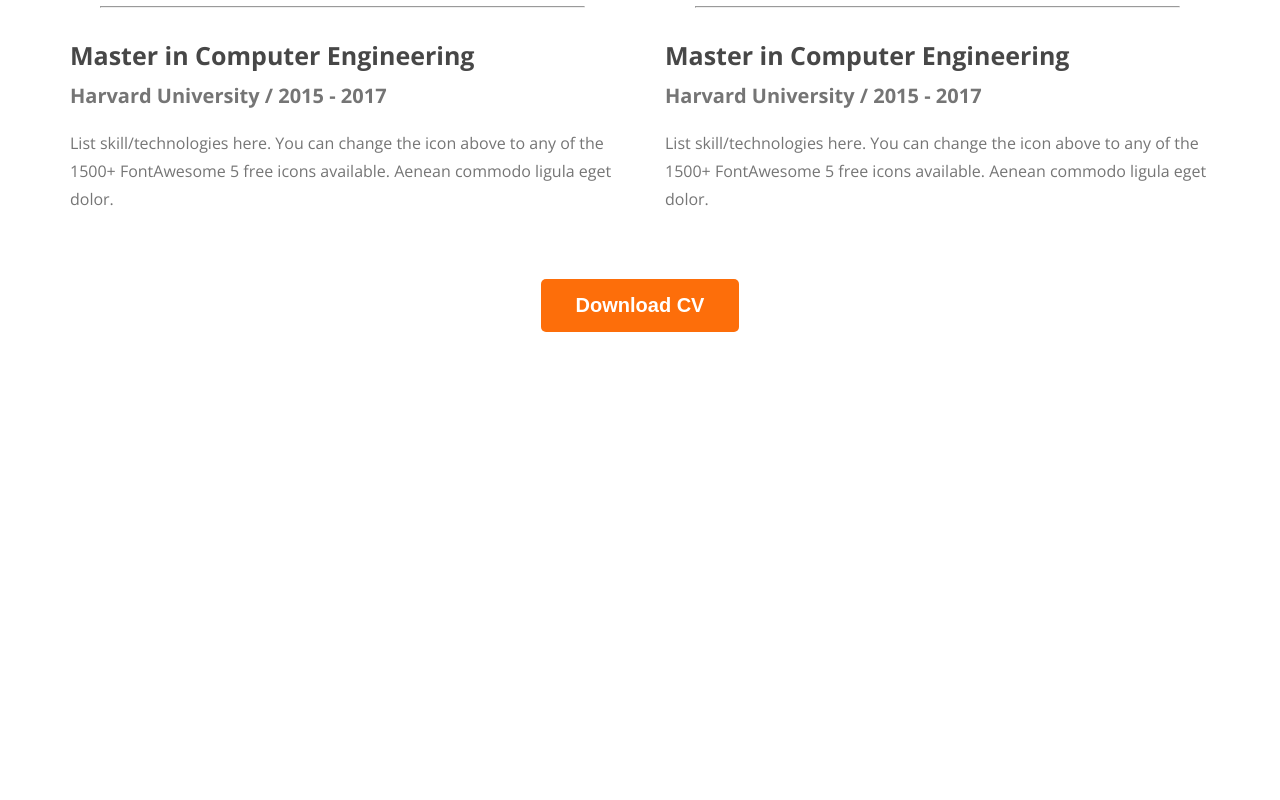
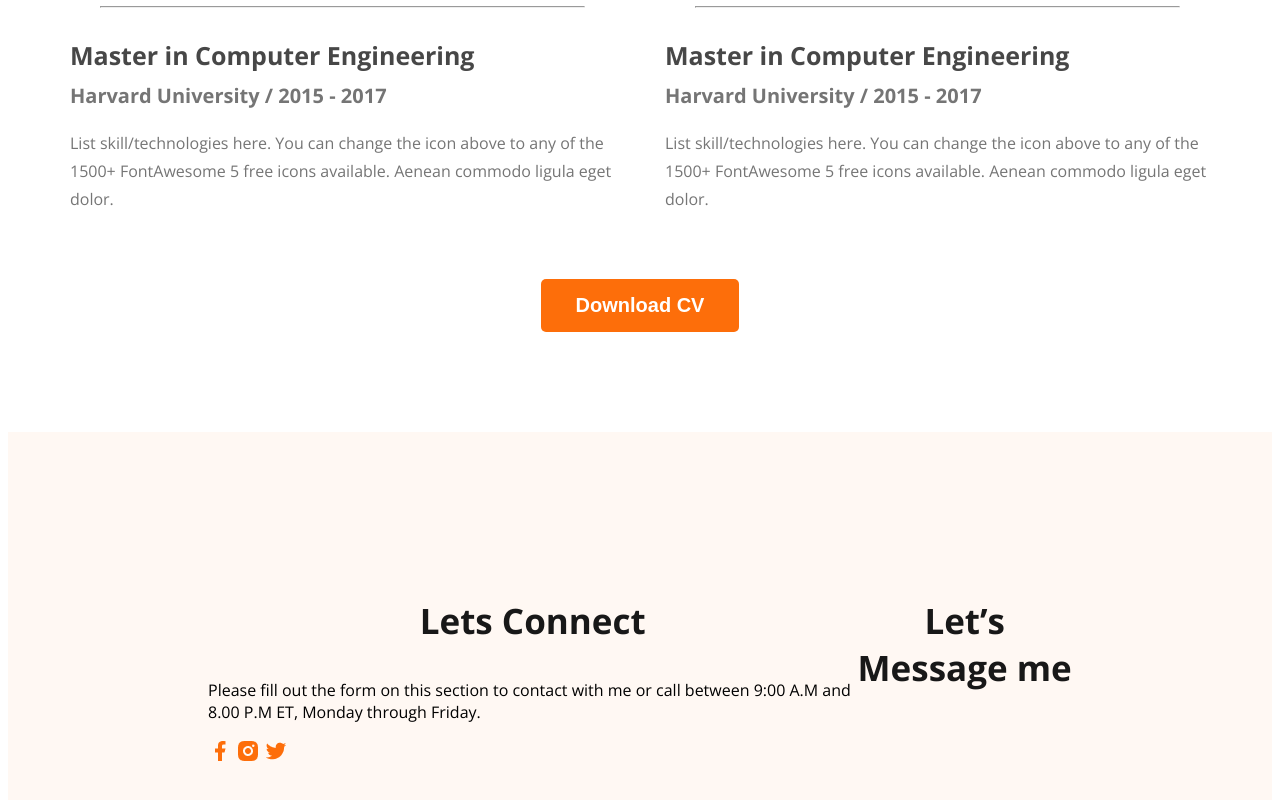
Before and after one commit to JoyRudraPaul/web-developer-portfolio, a plain HTML site: page index.html in a window 1280 px wide. Shown: the part 2906-3706 px from the top of the page. Before the commit the page ends 3246 px from the top, so only its background shows below. Drawn offline with nearby package versions, Linux system fonts and the light colour scheme.

Commit message:
footer complete commit

```diff
--- a/index.html
+++ b/index.html
@@ -163,7 +163,17 @@
 
     </main>
     <footer>
-
+        <div class="footer-column">
+            <h3 class="section-title">Lets Connect</h3>
+            <p class="section-description">Please fill out the form on this section to contact with me or call between 9:00 A.M and 8.00 P.M ET,
+                Monday through Friday.</p>
+                <div class="socile-links">
+                    <a href=""><img src="images/icons/facebook.png" alt=""></a>
+                    <a href=""><img src="images/icons/insta.png" alt=""></a>
+                    <a href=""><img src="images/icons/twitter.png" alt=""></a>
+                </div>
+        </div>
+        <h3 class="section-title">Let’s Message me</h3>
     </footer>
 </body>
 
--- a/styles/portfolio.css
+++ b/styles/portfolio.css
@@ -191,3 +191,9 @@ main section {
     text-align: center;
     margin-top: 50px;
 }
+footer{
+    display: flex;
+    background-color: #FFF8F3;
+    margin-top: 100px ;
+    padding: 130px 200px;
+}
```
